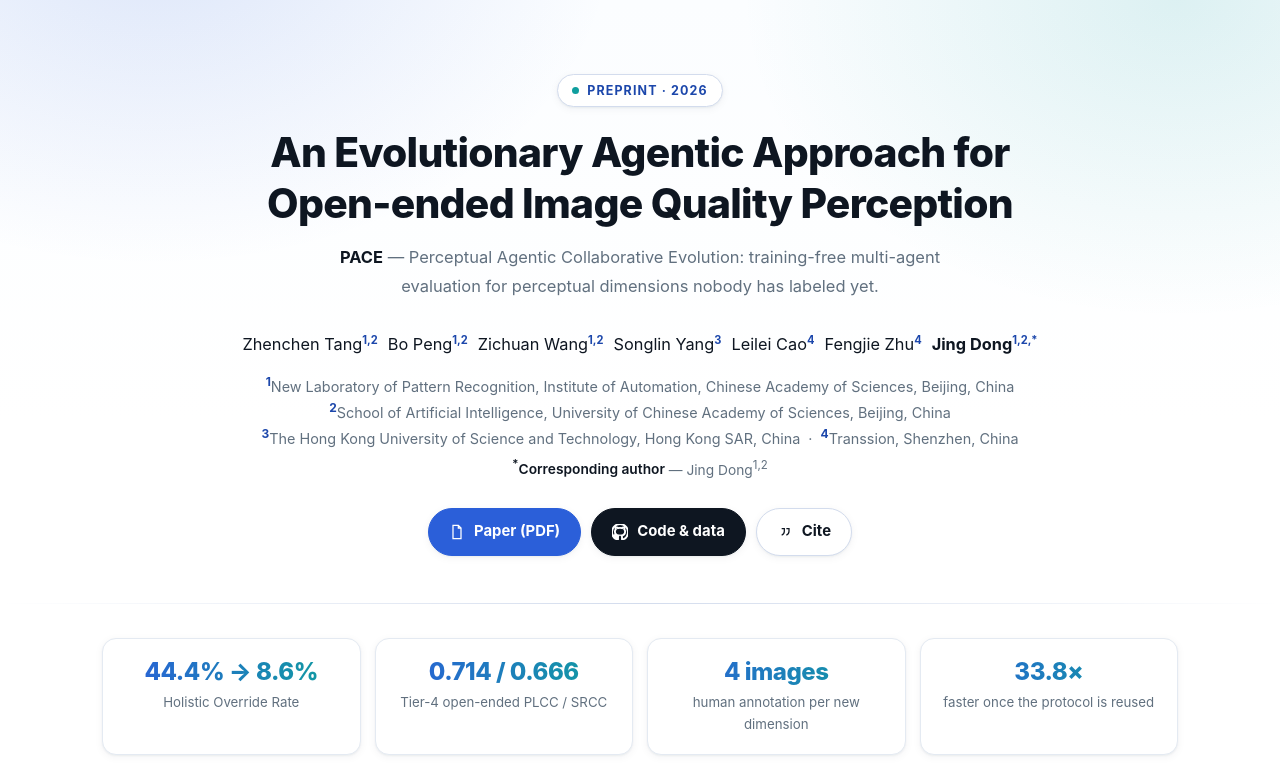
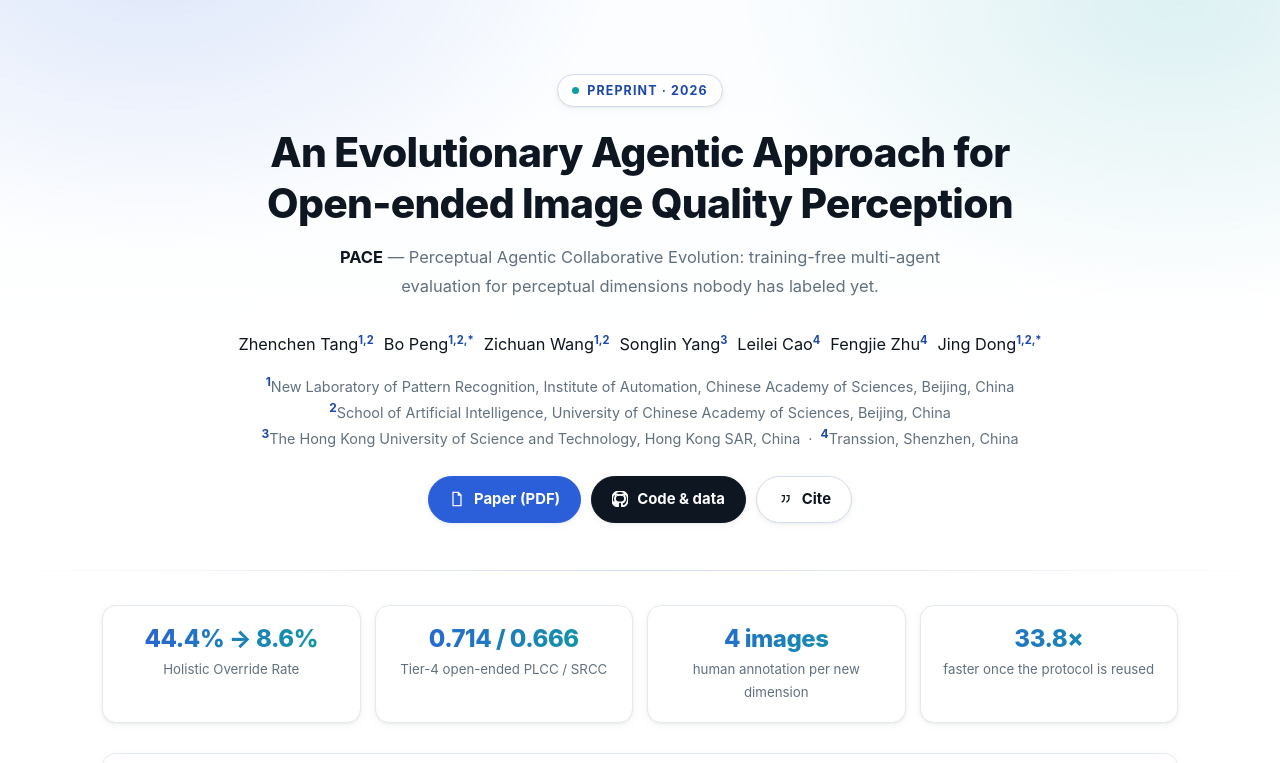
Before and after one commit to 2kxx/PACE, a plain HTML site: page docs/index.html in a window 1280 px wide. Shown: the top 763 px of the page. Drawn offline with Linux system fonts and the light colour scheme.

Commit message:
Update index.html

```diff
--- a/docs/index.html
+++ b/docs/index.html
@@ -332,12 +332,12 @@
 
     <div class="authors">
       <span>Zhenchen Tang<sup>1,2</sup></span>
-      <span>Bo Peng<sup>1,2</sup></span>
+      <span>Bo Peng<sup>1,2,*</sup></span>
       <span>Zichuan Wang<sup>1,2</sup></span>
       <span>Songlin Yang<sup>3</sup></span>
       <span>Leilei Cao<sup>4</sup></span>
       <span>Fengjie Zhu<sup>4</sup></span>
-      <span class="corr">Jing Dong<sup>1,2,*</sup></span>
+      <span>Jing Dong<sup>1,2,*</sup></span>
     </div>
 
     <div class="affil">
@@ -345,8 +345,6 @@
       <div><sup>2</sup>School of Artificial Intelligence, University of Chinese Academy of Sciences, Beijing, China</div>
       <div><sup>3</sup>The Hong Kong University of Science and Technology, Hong Kong SAR, China &nbsp;·&nbsp; <sup>4</sup>Transsion, Shenzhen, China</div>
     </div>
-    <div class="corrline"><b><sup>*</sup>Corresponding author</b> — Jing Dong<sup>1,2</sup></div>
-
     <div class="actions">
       <a class="btn solid" href="assets/pace.pdf">
         <svg viewBox="0 0 24 24" aria-hidden="true"><path d="M6 2h8l4 4v16H6z"/><path d="M14 2v4h4"/></svg>
```
